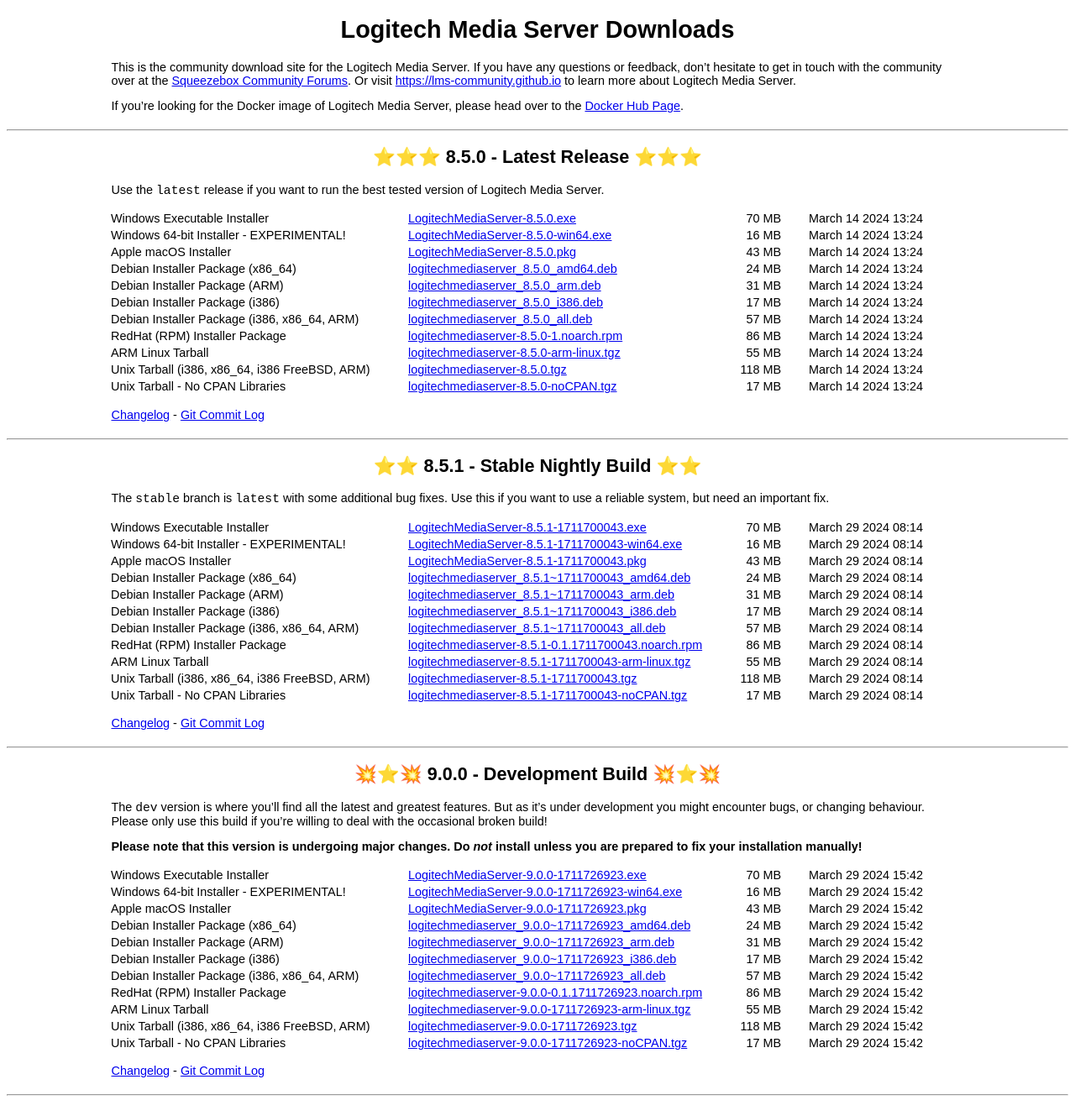
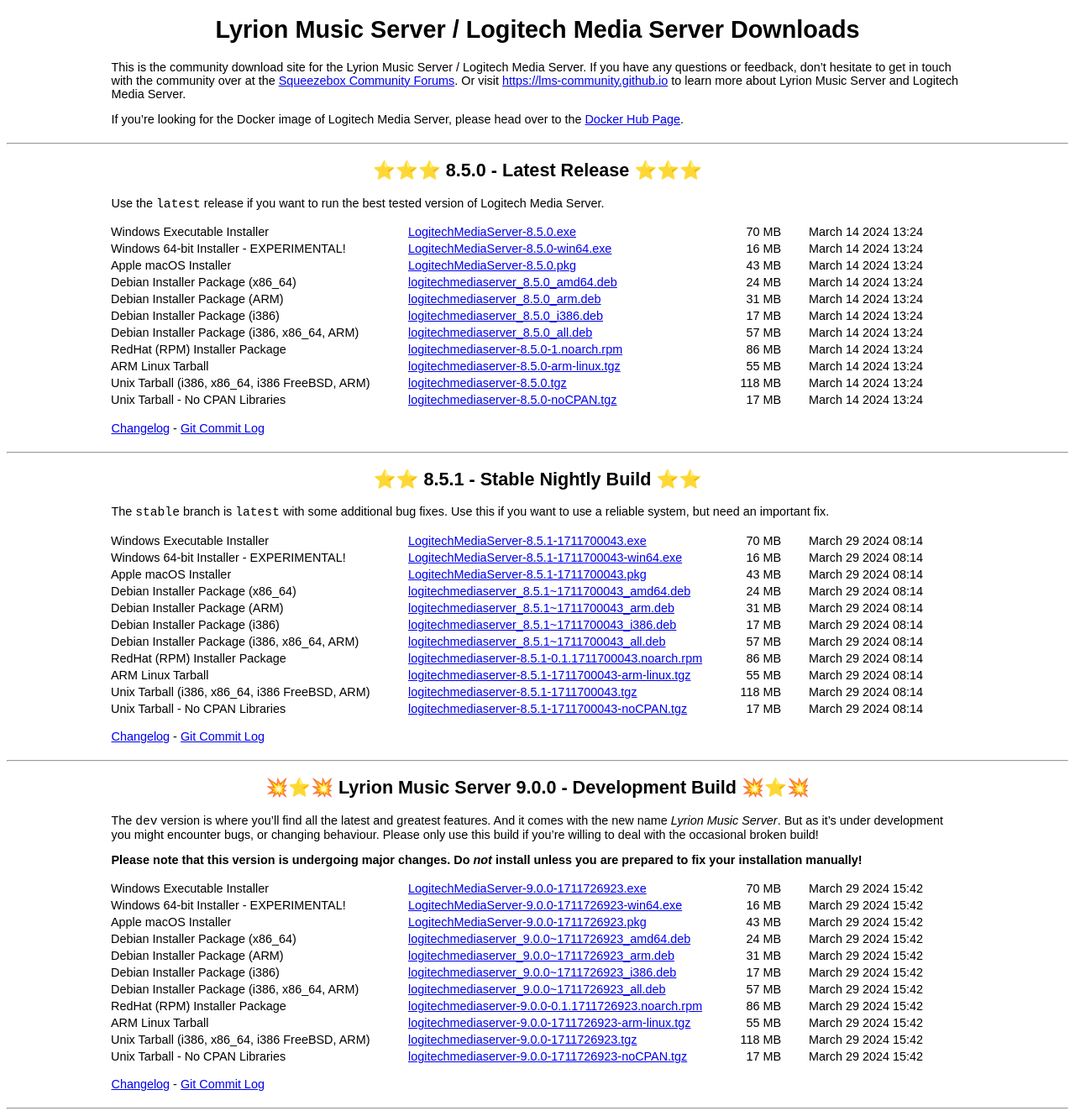
Before and after one commit to LMS-Community/lms-server-repository, a Jekyll site: the page built from index.md, in a window 1280 px wide. Shown: the whole page at 84% size. Built offline with Jekyll 4.4.1, drawn with Linux system fonts in a browser that asks for light colours; our own code applies the rules of GitHub Pages for plain Markdown files.

Commit message:
Add some Lyrion branding

```diff
--- a/_config.yml
+++ b/_config.yml
@@ -1,6 +1,6 @@
-title: Logitech Media Server Downloads
+title: Lyrion Music Server / Logitech Media Server Downloads
 description: >- # this means to ignore newlines until "baseurl:"
-  Download Logitech Media Server to feed music to your Squeezebox, Squeezelite
+  Download Lyrion Music Server / Logitech Media Server to feed music to your Squeezebox, Squeezelite
   based players or SqueezePlay and compatible software packages.
   Free the Music!
 github_username:  LMS-Community
--- a/index.md
+++ b/index.md
@@ -21,9 +21,10 @@ dev: 9.0.0
 
 # {{ site.title }}
 
-This is the community download site for the Logitech Media Server. If you have any questions or feedback,
+This is the community download site for the Lyrion Music Server / Logitech Media Server. If you have any questions or feedback,
 don't hesitate to get in touch with the community over at the [Squeezebox Community Forums](https://forums.slimdevices.com/).
-Or visit [https://lms-community.github.io](https://lms-community.github.io) to learn more about Logitech Media Server.
+Or visit [https://lms-community.github.io](https://lms-community.github.io) to learn more about Lyrion Music Server and
+Logitech Media Server.
 
 If you're looking for the Docker image of Logitech Media Server, please head over to the [Docker Hub Page](https://hub.docker.com/r/lmscommunity/logitechmediaserver).
 
@@ -45,9 +46,10 @@ but need an important fix.
 
 ---
 
-## 💥⭐️💥 {{ page.dev }} - Development Build 💥⭐️💥
+## 💥⭐️💥 Lyrion Music Server {{ page.dev }} - Development Build 💥⭐️💥
 
-The `dev` version is where you'll find all the latest and greatest features. But as it's under development
+The `dev` version is where you'll find all the latest and greatest features. And it comes with the new name
+*Lyrion Music Server*. But as it's under development
 you might encounter bugs, or changing behaviour. Please only use this build if you're willing to deal with
 the occasional broken build!
 
```
